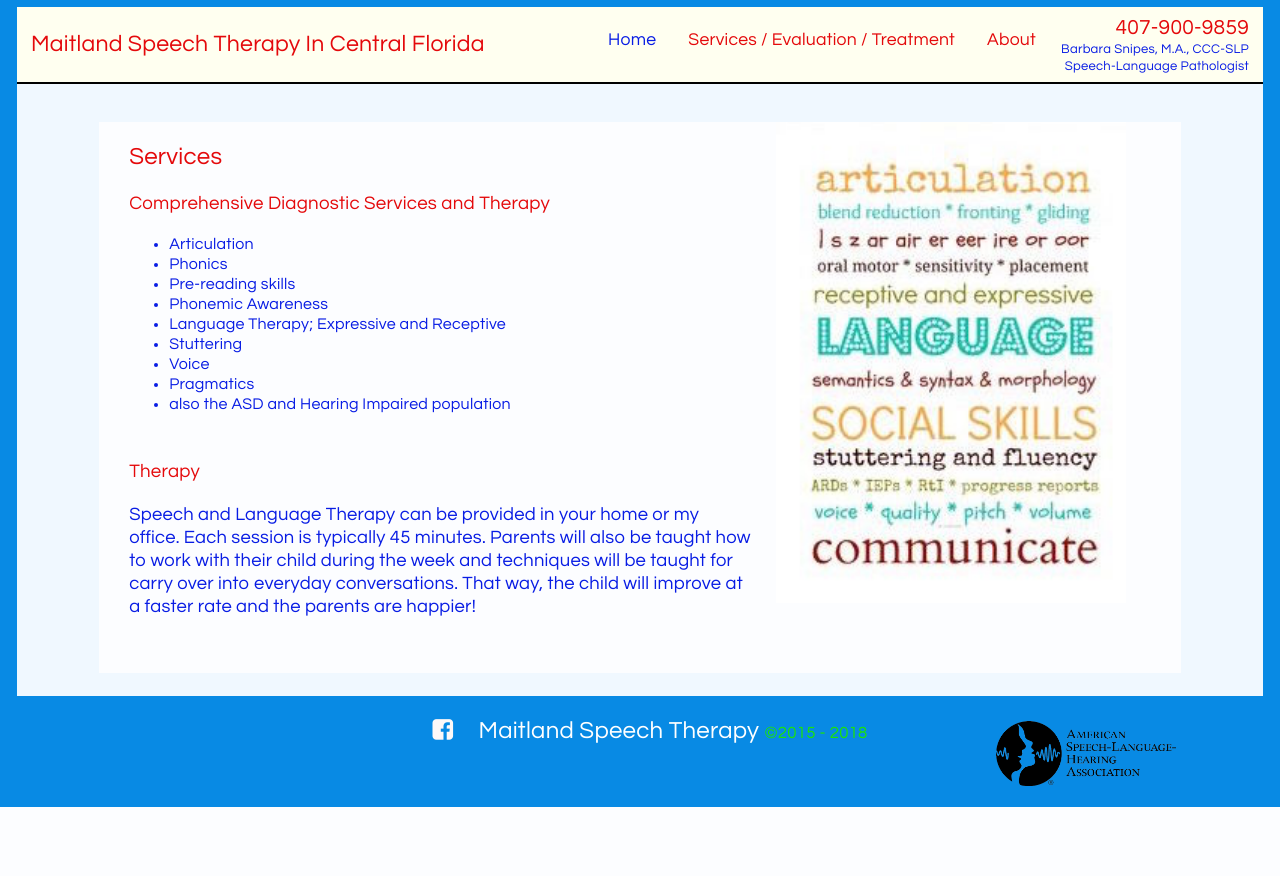
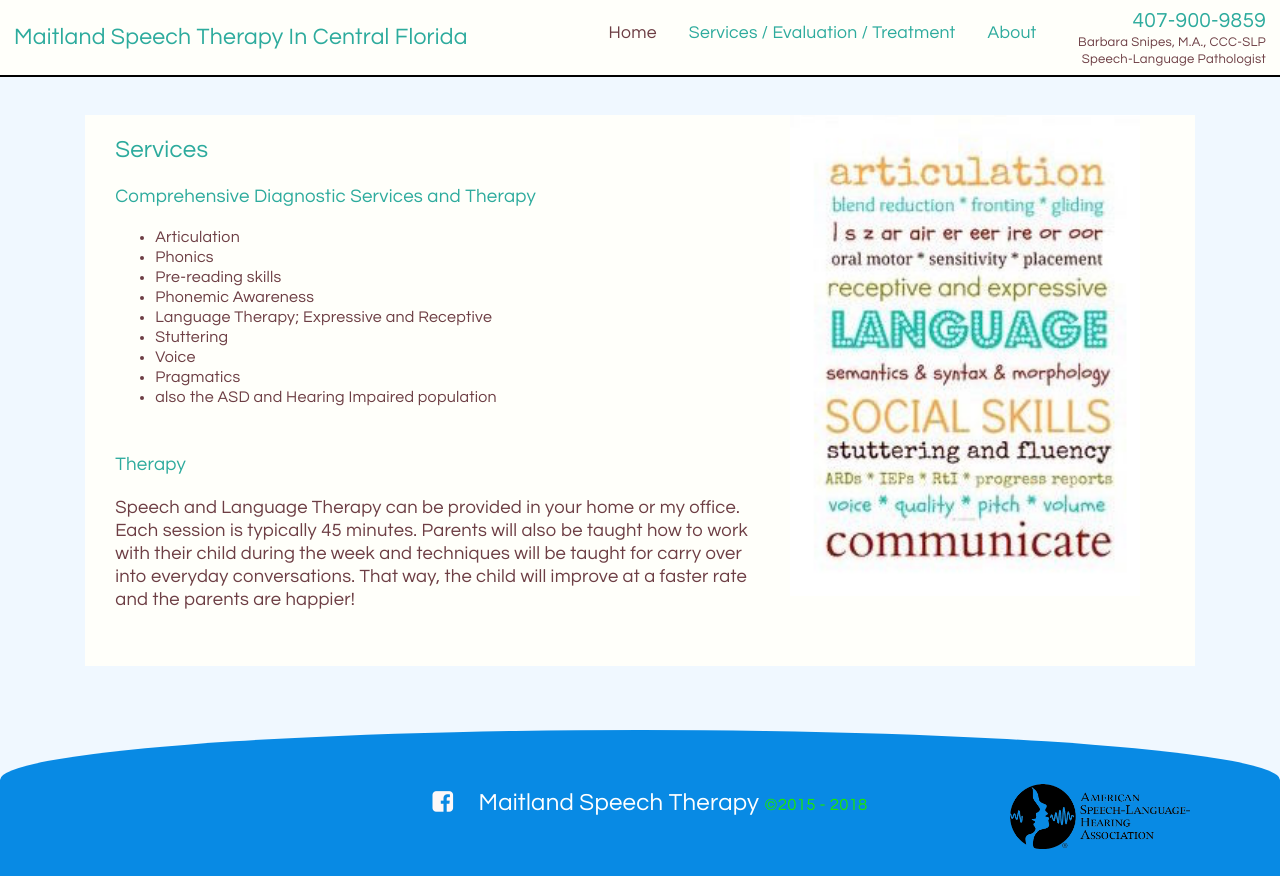
Before and after one commit to KevinMcCoy/slptx.us, a PHP site: page /public/home.php in a window 1280 px wide. Before the commit the page ends 807 px from the top, so only its background shows below. Run offline with PHP 8.4, Linux system fonts and the light colour scheme; some libraries are stand-ins or nearby versions.

Commit message:
style updated better colors

```diff
--- a/public/inc/footer.php
+++ b/public/inc/footer.php
@@ -1,5 +1,5 @@
 <!-- footer -->
-<footer>
+<footer class="box">
 	<a class="i" href="https://www.facebook.com/MaitlandSpeechTherapy" target="_blank">
 		<i class="fa fa-facebook-square"></i>
 	</a>
--- a/public/scss/accordion.scss
+++ b/public/scss/accordion.scss
@@ -17,15 +17,11 @@
 			font-size:1.2em;
 			line-height:1em;
 			color:#FFF;
-			/*background-color: #081CE4;*/
-			background-color: #088AE4;
-			/*border-bottom: 1px solid #4DA6E4;
-			border-bottom: 1px solid #043D64;*/
-			border-bottom: 1px solid #066BB1;
+			background-color: rgba(6,115,171,0.12);
+			border: 3px solid #088AE4;
 
 			h1{
 				line-height: 2.1em;
-				color: #E4D008; /* Gold */
 				cursor: pointer;
 				&:hover {
 					text-decoration: underline;
--- a/public/scss/main.scss
+++ b/public/scss/main.scss
@@ -2,6 +2,16 @@
 /* CSS Updated by Kevin McCoy 2016 */
 
 
+
+/* Color */
+h1, h2, h3, h4, a{
+	// color: rgb(228, 9, 11); // Red
+	color: #2dab9d;
+	text-decoration: none;
+}
+header, nav ul, #container{
+	background-color: rgb(255, 255, 250);
+}
 
 
 /* ====================================*/
@@ -12,15 +22,8 @@ article#post-home p{
 }
 
 
-/* Color Family Weight */
-h1, h2, h3, h4, a{
-	color: rgb(228, 9, 11);
-	text-decoration: none;
-}
-
-
 body{
-	color: #081CE4; /* Blue <---> rgb(3, 21, 64); */
+	// color: #081CE4; /* Blue <---> rgb(3, 21, 64); */
 	position: relative;
 }
 
@@ -34,11 +37,12 @@ body{
 a:hover{
 	text-decoration: underline;
 }
+body,
 h1:hover,
 a:hover,
 a.active,
 a.active p{
-	color: #081CE4;
+	color: #6d3e44;
 }
 
 header li a{
@@ -104,12 +108,12 @@ html{
 
 	body{
 		min-width:452px;
-		margin: 7px 17px 0px;
+		margin: 0px;
 
 		div#wrapper{
 			background-color: aliceblue;
 			min-height: 100%;
-			margin-bottom: -111px;
+			margin-bottom: -70px;
 			&:after{
 				content: "";
 				display: block;
@@ -131,9 +135,6 @@ header{
 	display: table;
 	width: 100%;
 	border-bottom: 2px black solid;
-}
-header, nav ul{
-	background-color: rgb(255, 255, 240);
 }
 
 /* Top Header headerigation is divided to three section, Left, Middle, Right /*
@@ -214,7 +215,6 @@ header div.right{
 	width: 82%;
 	max-width: 1080px;
 	margin: 38px auto 0px;
-	background-color: rgba(255,255,255,0.8);
 	padding: 0.1px 30px 25px;
 }
 
@@ -319,12 +319,15 @@ article#post-about img{
 footer{
 	/*background-color: #081CE4; // Triadic */
 	background-color: #088AE4; /* Split Complimentary */
-	width: 100%;
+	// width: 150%;
+	// margin-left: -25%;
 	text-align: center;
 	color: white;
 	font-weight: 900;
 	font-size: 1.5em;
 	line-height: 2em;
+
+
 	div{
 		display: inline-block;
 	}
@@ -339,18 +342,20 @@ footer{
 			display: inline-block;
 			position: absolute;
 			right: 7%;
-			// margin:25px 10% 25px 0;
-			margin:25px auto;
+			margin:54px auto 30px;
 		}
 	}
-
 }
-
+footer.box {
+	border-color: #000 transparent transparent transparent;
+	border-radius: 50%/55px 55px 0 0;
+	border-radius: 85%/85px 85px 0 0;
+}
 
 /*Facebook Icon*/
 footer a.i{
 	display: inline-block;
-	margin: 20px;
+	margin: 58px 20px;
 }
 /*Copyright*/
 footer span{
```
Also changed, not shown: public/css/main.css, 1 other file.
